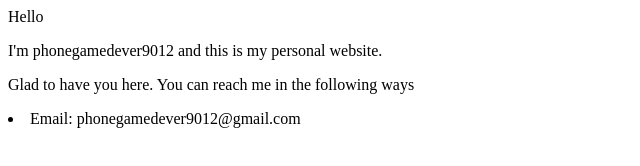
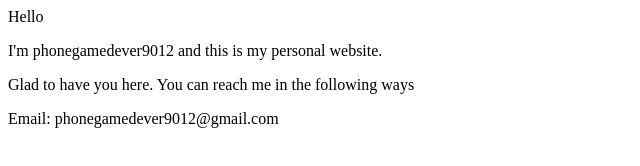
Before and after one commit to PhoneGameDeveloper/PhoneGameDeveloper.github.io, a plain HTML site: page index.html in a window 1280 px wide. Shown: the full height of the page, 0-640 px from the left. Drawn offline with Linux system fonts and the light colour scheme.

Commit message:
Update index.html

```diff
--- a/index.html
+++ b/index.html
@@ -3,4 +3,4 @@
 <p>Glad to have you here. You can reach me in the following ways</p>
 
 
-  <li> Email: phonegamedever9012@gmail.com </li>
+  <p> Email: phonegamedever9012@gmail.com </p>
```
